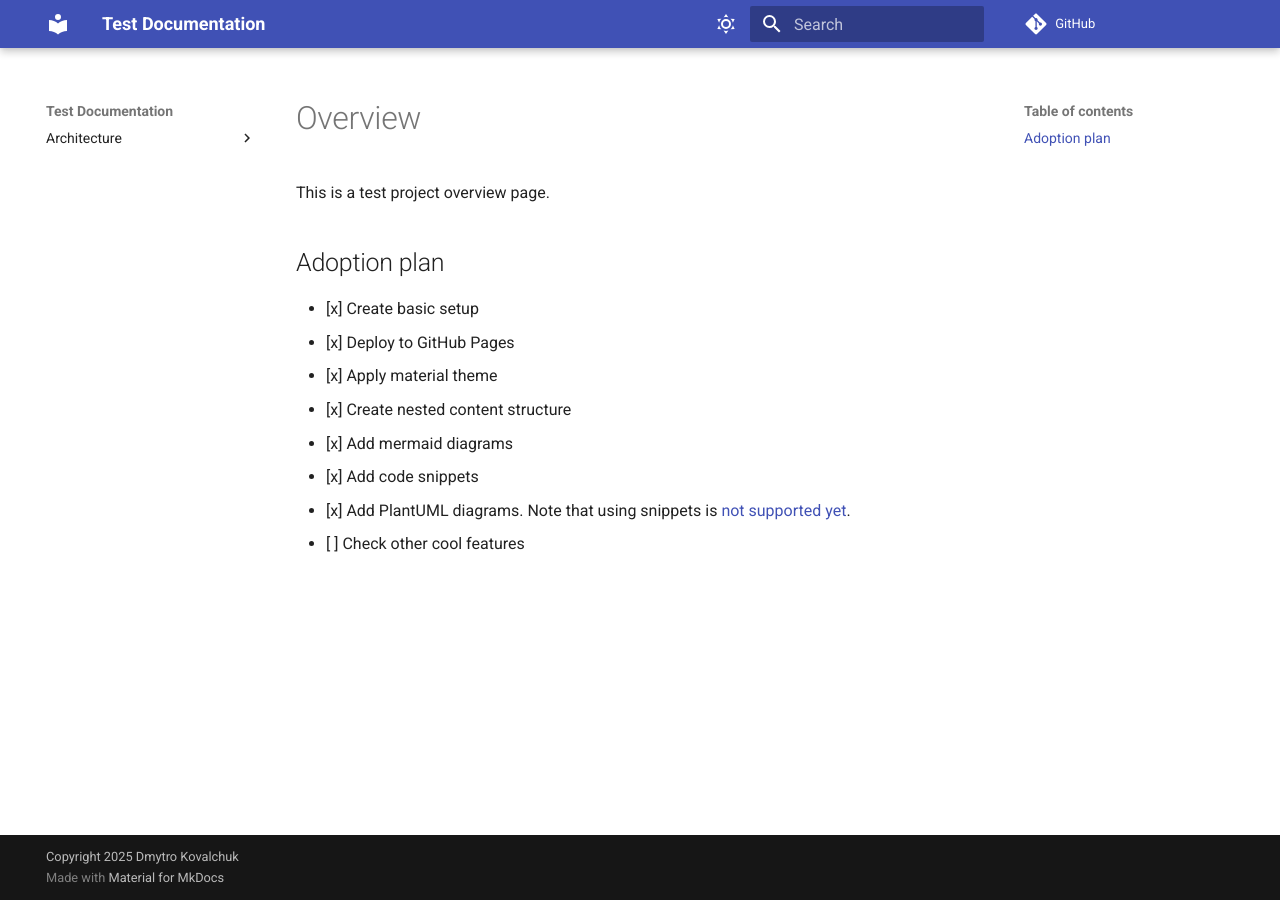
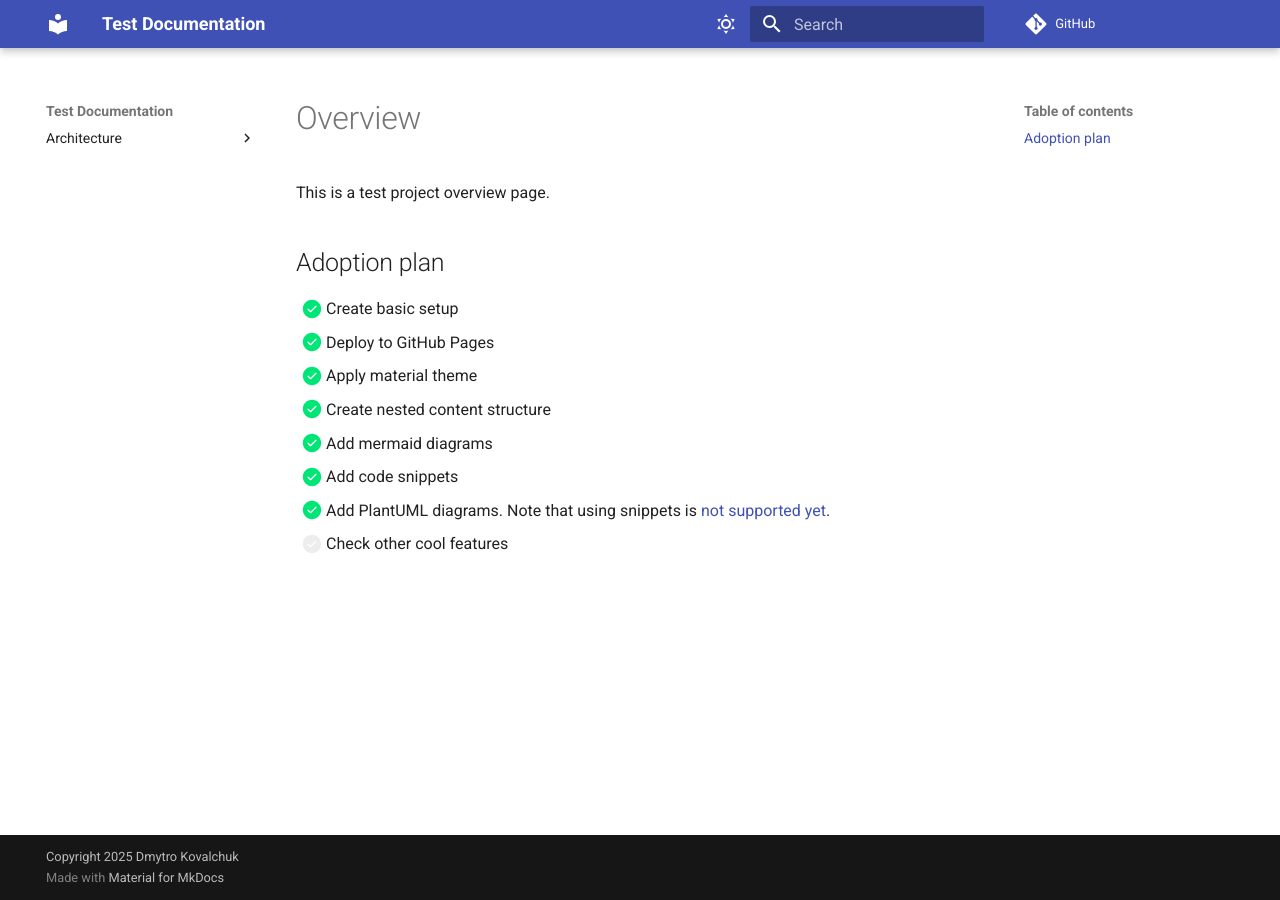
Before and after one commit to dimasmith/mkdocs-tutorial, an MkDocs documentation site: the page built from docs/docs/index.md, in a window 1280 px wide. Built offline with MkDocs 1.6.1 and Material for MkDocs 9.7.7, drawn with Linux system fonts in a browser that asks for light colours; comment, search, counter and statistics services are not loaded; some of the changed lines change nothing that is shown.

Commit message:
docs: renders checklists nicely

```diff
--- a/docs/mkdocs.yml
+++ b/docs/mkdocs.yml
@@ -32,6 +32,7 @@ nav:
           - Implementation: architecture/views/example.md
 markdown_extensions:
   - admonition
+  - def_list
   - pymdownx.details
   - pymdownx.superfences:
       custom_fences:
@@ -44,3 +45,5 @@ markdown_extensions:
       anchor_linenums: true
       line_spans: __span
       pygments_lang_class: true
+  - pymdownx.tasklist:
+      custom_checkbox: true
```
